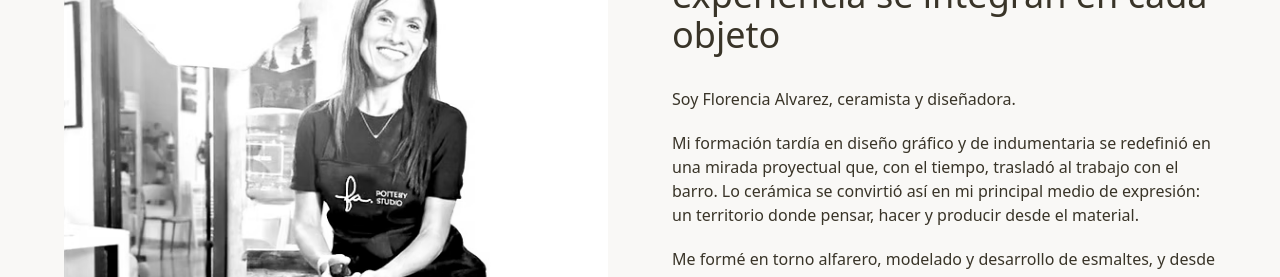
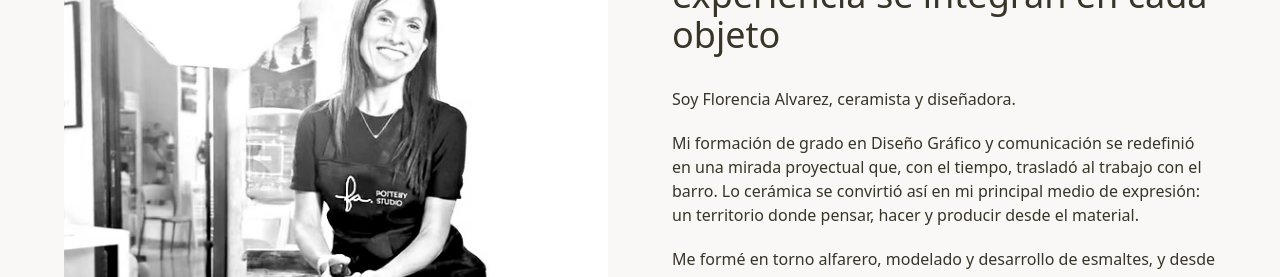
Before and after one commit to Dooh-Agency/fapottery, a React (Vite) app: page / in a window 1280 px wide. Shown: the part 3360-3637 px from the top of the page. Built offline with nearby package versions, Linux system fonts and the light colour scheme; no server answers; a web font is replaced by a local one.

Commit message:
Actualiza texto de presentación en sección Quién Soy
Co-Authored-By: Claude Sonnet 4.6 <noreply@anthropic.com>

```diff
--- a/src/components/home/QuienSoySection.tsx
+++ b/src/components/home/QuienSoySection.tsx
@@ -23,7 +23,7 @@ const QuienSoySection = () => {
                 Soy Florencia Alvarez, ceramista y diseñadora.
               </p>
               <p>
-                Mi formación tardía en diseño gráfico y de indumentaria se redefinió en una mirada proyectual que, con el tiempo, trasladó al trabajo con el barro. Lo cerámica se convirtió así en mi principal medio de expresión: un territorio donde pensar, hacer y producir desde el material.
+                Mi formación de grado en Diseño Gráfico y comunicación se redefinió en una mirada proyectual que, con el tiempo, trasladó al trabajo con el barro. Lo cerámica se convirtió así en mi principal medio de expresión: un territorio donde pensar, hacer y producir desde el material.
               </p>
               <p>
                 Me formé en torno alfarero, modelado y desarrollo de esmaltes, y desde hace más de cuatro años dicto clases de cerámica para adultos y niños, acompañando procesos técnicos y creativos desde un enfoque cercano, personalizado y consciente del ritmo de cada persona.
```
